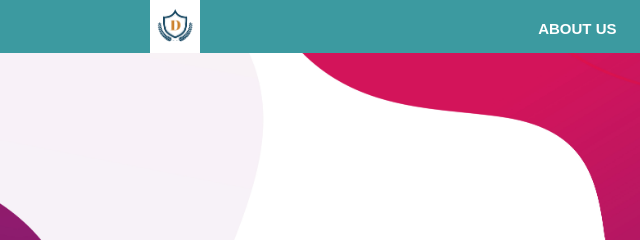
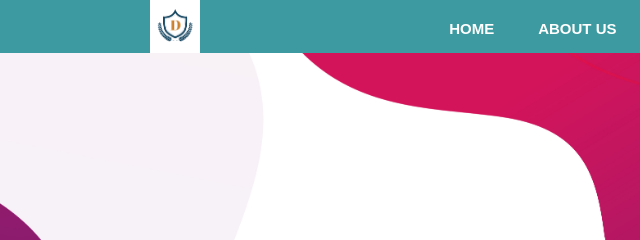
Before and after one commit to littletonghao/littletonghao.github.io, a plain HTML site: page index.html in a window 1280 px wide. Shown: the top 240 px of the page, 0-640 px from the left. Drawn offline with nearby package versions, Linux system fonts and the light colour scheme.

Commit message:
Update index.html

```diff
--- a/index.html
+++ b/index.html
@@ -22,6 +22,7 @@
        <div class="row0">
            <div class="logo"><a href="index.html"><img src="weblogo-01.png"></a></div>
         <ul class="main-nav">
+            <li><a href="index.html"><b> HOME</b> </a></li>
             <li><a href="aboutus.html"><b> ABOUT US</b> </a></li>
             <li><a href="formoflern.html"><b> FORM OF LEARNING </b></a></li>
             <li><a href="news.html"><b> NEWS</b></a></li>
```
